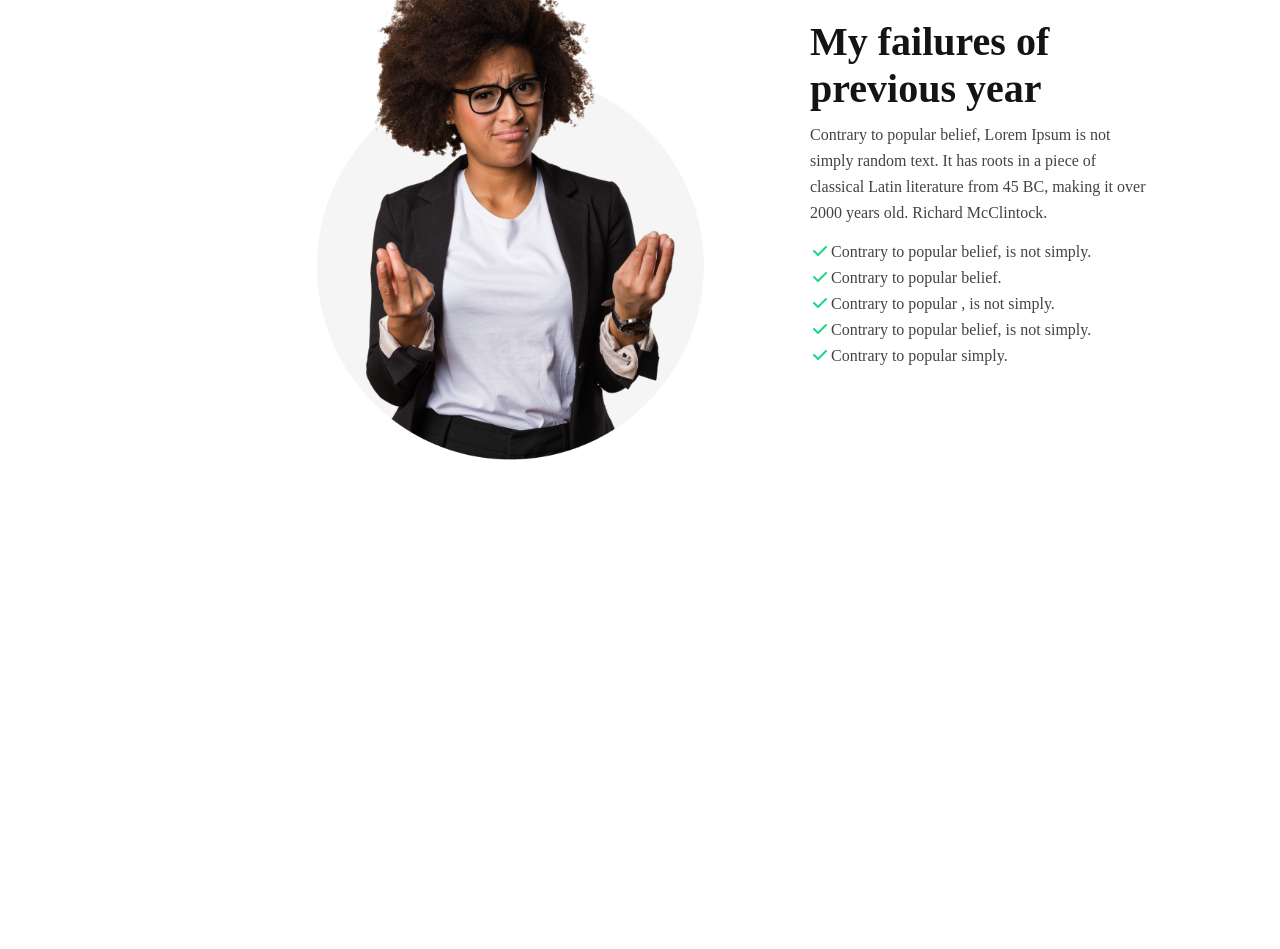
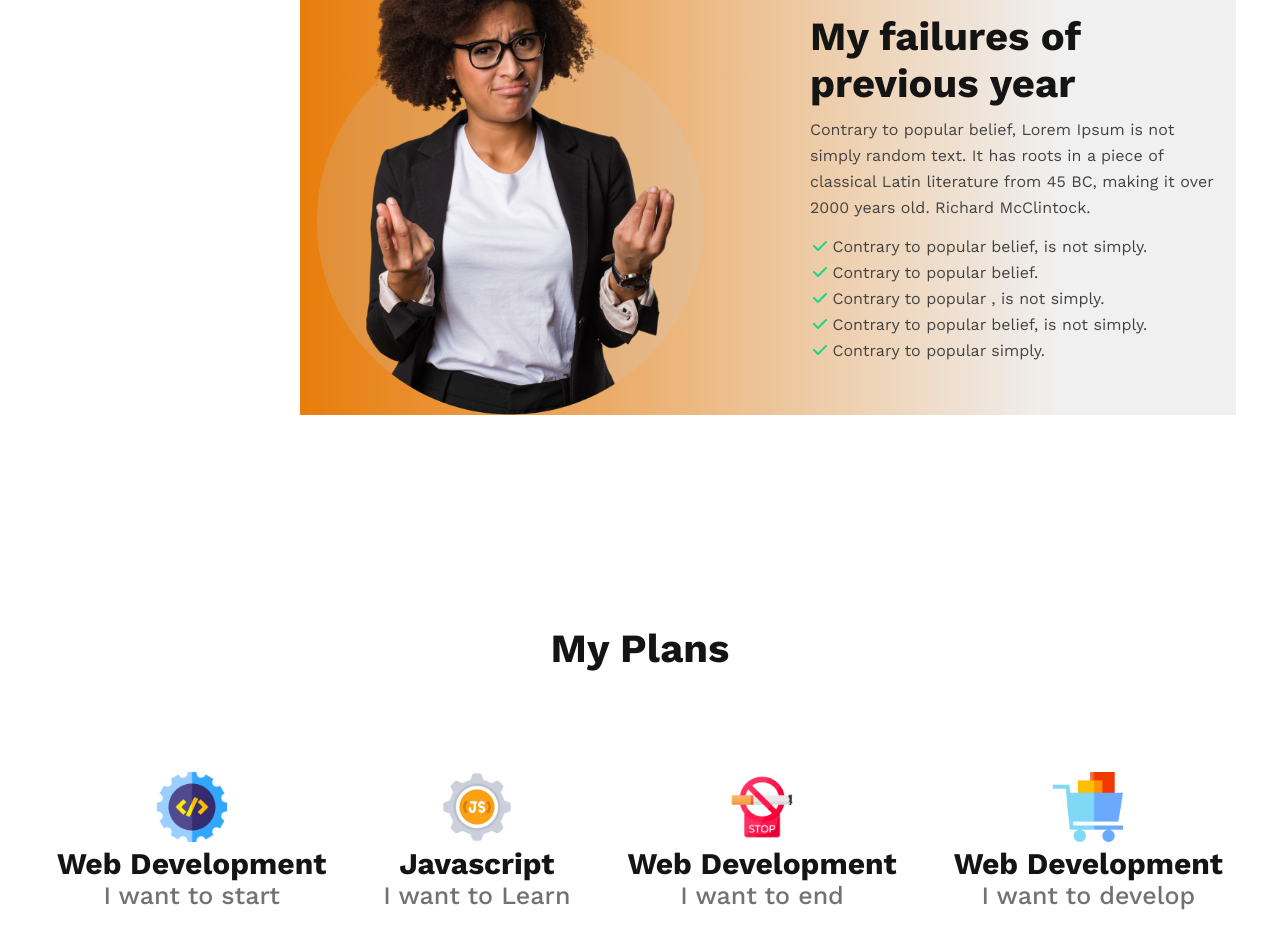
Before and after one commit to cyberpenta/new-year, a plain HTML site: page index.html in a window 1280 px wide. Shown: the part 939-1888 px from the top of the page. Before the commit the page ends 1464 px from the top, so only its background shows below. Drawn offline with nearby package versions, Linux system fonts and the light colour scheme.

Commit message:
my plans added

```diff
--- a/index.html
+++ b/index.html
@@ -5,6 +5,10 @@
     <meta charset="UTF-8">
     <meta name="viewport" content="width=device-width, initial-scale=1.0">
     <title>New Year New</title>
+    <link rel="preconnect" href="https://fonts.googleapis.com">
+    <link rel="preconnect" href="https://fonts.gstatic.com" crossorigin>
+    <link href="https://fonts.googleapis.com/css2?family=Work+Sans:wght@200;300;400;500;600;700;800;900&display=swap"
+        rel="stylesheet">
     <link rel="stylesheet" href="style.css">
     <script src="https://kit.fontawesome.com/bd5a712511.js" crossorigin="anonymous"></script>
 </head>
@@ -38,6 +42,34 @@
             </div>
         </div>
     </section>
+    <section class="second">
+        <h3 class="second-title">My Plans</h3>
+        <div class="icon-contain">
+            <div>
+                <img class="icon" src="./images/icons/web.png" alt="">
+                <h3 class="icon-title">Web Development</h3>
+                <p class="icon-desc">I want to start</p>
+            </div>
+            <div>
+                <img class="icon" src="./images/icons/js.png" alt="">
+                <h3 class="icon-title">Javascript</h3>
+                <p class="icon-desc">I want to Learn</p>
+            </div>
+            <div>
+                <img class="icon" src="./images/icons/smoke.png" alt="">
+                <h3 class="icon-title">Web Development</h3>
+                <p class="icon-desc">I want to end</p>
+            </div>
+            <div>
+                <img class="icon" src="./images/icons/ecom.png" alt="">
+                <h3 class="icon-title">Web Development</h3>
+                <p class="icon-desc">I want to develop</p>
+            </div>
+        </div>
+
+        <div class="call-now"></div>
+
+    </section>
 </body>
 
 </html>
--- a/style.css
+++ b/style.css
@@ -1,6 +1,7 @@
 * {
     margin: 0;
     padding: 0;
+    font-family: Work Sans;
 }
 
 header {
@@ -22,7 +23,6 @@ header {
 .banner-title {
     color: #151414;
     text-align: right;
-    font-family: Work Sans;
     font-size: 65px;
     font-style: normal;
     font-weight: 700;
@@ -33,7 +33,6 @@ header {
 .banner-desc {
     color: #444343;
     text-align: right;
-    font-family: Work Sans;
     font-size: 16px;
     font-style: normal;
     font-weight: 400;
@@ -51,7 +50,6 @@ header {
     height: 58px;
     color: #FFF;
     text-align: center;
-    font-family: Work Sans;
     font-size: 20px;
     font-weight: 600;
 
@@ -64,11 +62,12 @@ header {
 }
 
 .container {
-    background-image: url(./images/person.png);
+    background-image: url(./images/person.png), linear-gradient(90deg, rgba(2, 0, 36, 1) 0%, rgba(232, 125, 11, 1) 0%, rgba(240, 240, 240, 1) 81%);
+    ;
     background-repeat: no-repeat;
     background-size: contain;
     height: 530px;
-    margin-top: 140px;
+    margin-top: 50px;
     margin-left: 300px;
     display: flex;
     align-items: center;
@@ -76,8 +75,7 @@ header {
 }
 
 .first-title {
-    color: var(--dark-01, #151414);
-    font-family: Work Sans;
+    color: #151414;
     font-size: 40px;
     font-style: normal;
     font-weight: 700;
@@ -86,8 +84,7 @@ header {
 }
 
 .first-desc {
-    color: var(--dark-02, #444343);
-    font-family: Work Sans;
+    color: #444343;
     font-size: 16px;
     font-style: normal;
     font-weight: 400;
@@ -97,8 +94,7 @@ header {
 }
 
 .first-ol {
-    color: var(--dark-02, #444343);
-    font-family: Work Sans;
+    color: #444343;
     font-size: 16px;
     font-style: normal;
     font-weight: 400;
@@ -106,3 +102,50 @@ header {
     list-style: none;
     margin: 13px;
 }
+
+.desc-section {
+    margin-top: 80px;
+}
+
+.second {
+    height: 140vh;
+}
+
+.icon-contain {
+    display: flex;
+    justify-content: space-evenly;
+    text-align: center;
+}
+
+.second-title {
+    text-align: center;
+    margin-bottom: 100px;
+    margin-top: 100px;
+    color:#151414;
+    font-size: 40px;
+    font-style: normal;
+    font-weight: 700;
+}
+
+.icon-title {
+    color: #151414;
+    text-align: center;
+    font-size: 30px;
+    font-style: normal;
+    font-weight: 700;
+    line-height: normal;
+}
+
+.icon-desc {
+    color: #737272;
+    text-align: center;
+    font-size: 25px;
+    font-style: normal;
+    font-weight: 500;
+    line-height: normal;
+}
+
+.icon {
+    height: 70px;
+    width: 70px;
+}
```
